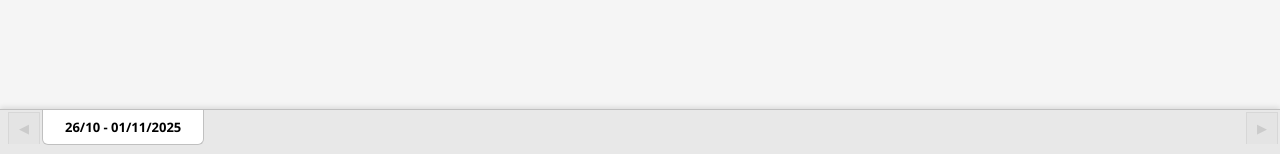
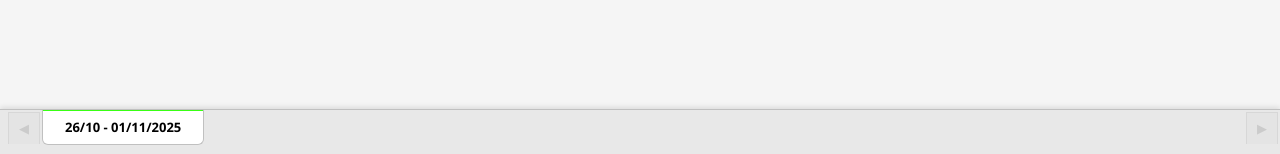
Before and after one commit to ecmsistemasdev/sot_vistoria, a Flask app: page /agenda in a window 1280 px wide. Shown: the part 646-800 px from the top of the page. Run offline with Flask 3, Linux system fonts and the light colour scheme; data that the repository does not hold is empty; some libraries are stand-ins or nearby versions.

Commit message:
Update agenda.html

```diff
--- a/templates/agenda.html
+++ b/templates/agenda.html
@@ -424,7 +424,10 @@
             left: 0;
             right: 0;
             height: 2px;
-            background: #ffffff;
+            /* background: #ffffff;
+            background: #fc7e08;
+            background: #ffff33;  */
+            background: #39ff14;
         }
 
         .week-tab:not(.active) {
```
